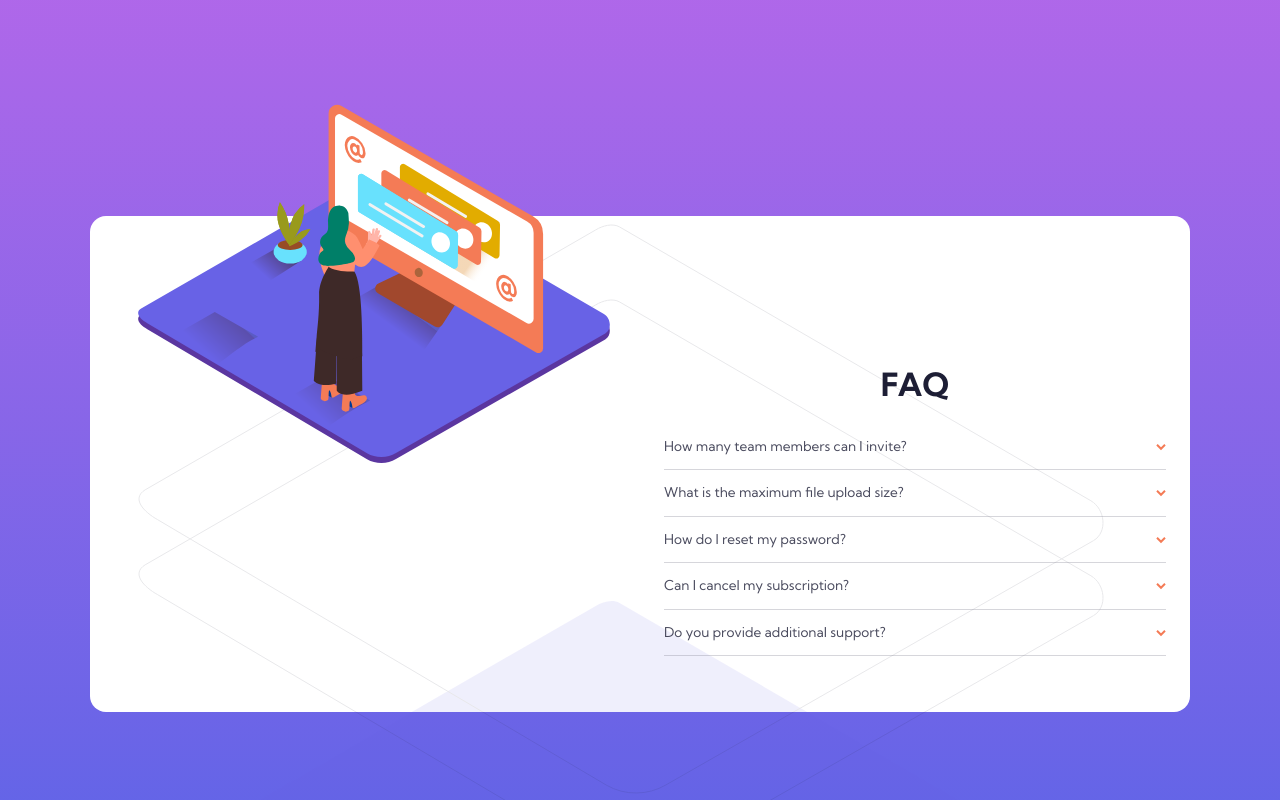
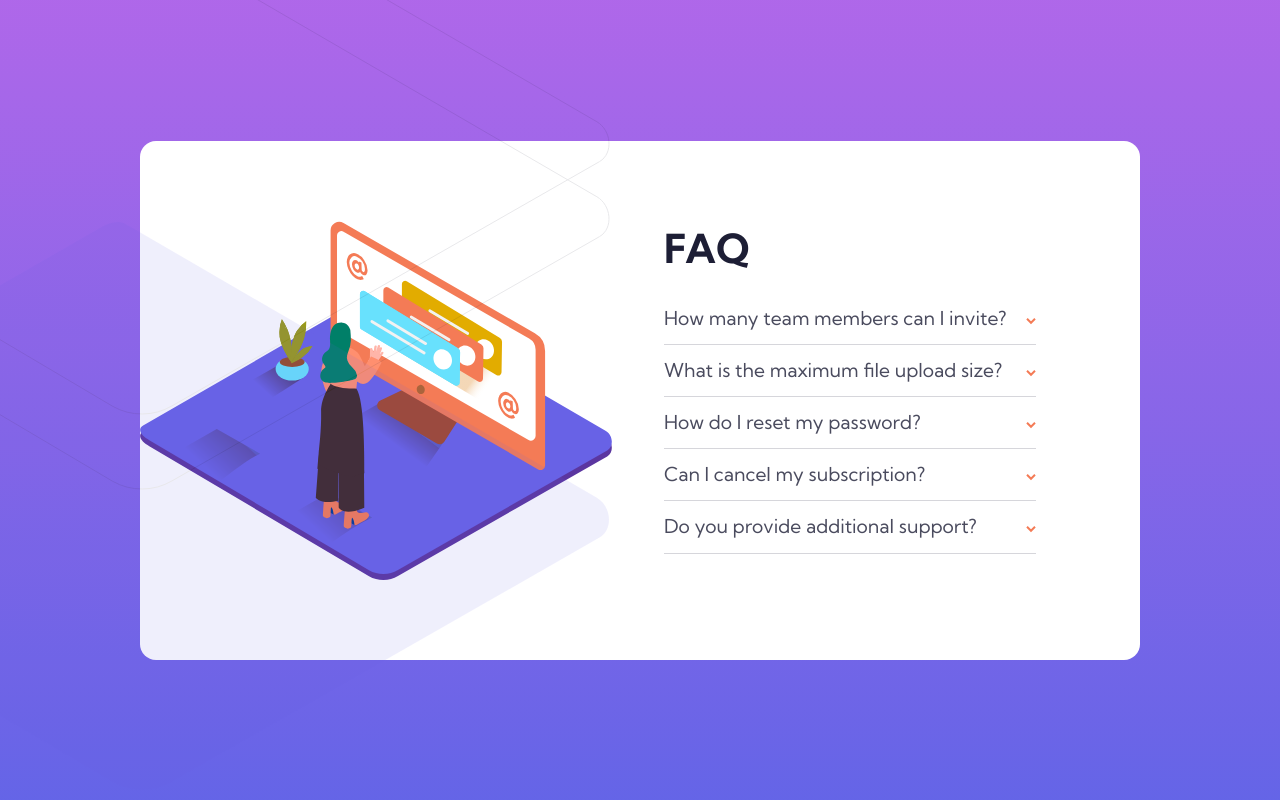
Before and after one commit to Fola-Joe/FAQ-accordion-card, a plain HTML site: page index.html in a window 1280 px wide. Shown: the top 800 px of the page. Drawn offline with Linux system fonts and the light colour scheme.

Commit message:
Update style.css

```diff
--- a/style.css
+++ b/style.css
@@ -48,6 +48,7 @@ body {
     justify-content: center;
     align-items: center;
     background-image: linear-gradient(hsl(273, 75%, 66%), hsl(240, 73%, 65%));
+    /* background-size: contain; */
 }
 main {
     position: relative;
@@ -86,7 +87,6 @@ details {
     transition: all 0.5s;
 }
 details[open] .summary::after {
-    /* background-image: url("./images/icon-arrow-down.svg"); */
     transform: rotate(180deg);
 }
 summary {
@@ -103,14 +103,6 @@ summary::after {
     position: absolute;
     right: 0;
 }
-/* summary:hover::after {
-    transform: rotate(180deg);
-} */
-/* .summary.active {
-    font-weight: 700;
-} */
-
-
 p {
     color: hsl(240, 6%, 50%);
     font-size: 0.85rem;
@@ -119,15 +111,35 @@ p {
     line-height: 1.5;
 }
 
+
 @media screen and (min-width: 1024px) {
     main {
-        max-width: 1100px;
+        max-width: 1000px;
         display: grid;
         grid-template-columns: 1fr 1fr;
-        /* position: initial; */
+        padding-top: 4rem;
+        padding-bottom: 5rem;
+        padding-left: 0;
+        margin: 0;
     }
-    picture {
-        /* position: initial; */
-        position: relative;
+    h1 {
+        text-align: left;
+        font-size: 2.5rem;
     }
+    section {margin-right: 6.5rem;}
+    summary {font-size: 1.2rem;}
+    p {font-size: 1rem;}
+    .illustration {
+        position: unset;
+        margin-left: -2rem;
+        /* margin-right: 2rem; */
+    }
+    .background {
+        /* position: unset; */
+        /* width: 10rem; */
+        margin-top: -19rem;
+        margin-left: -34rem;
+        overflow-x: hidden;
+    }
+    .images {overflow: hidden;}
 }
```
